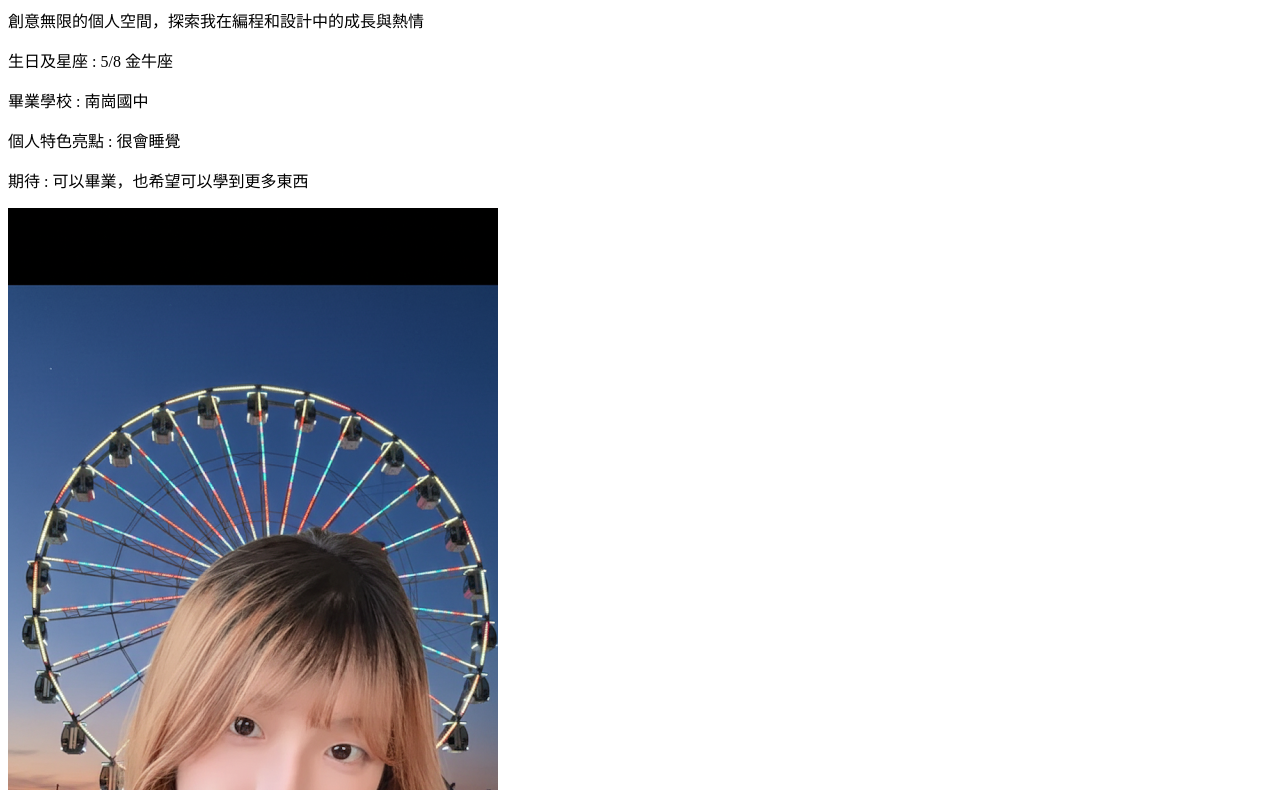
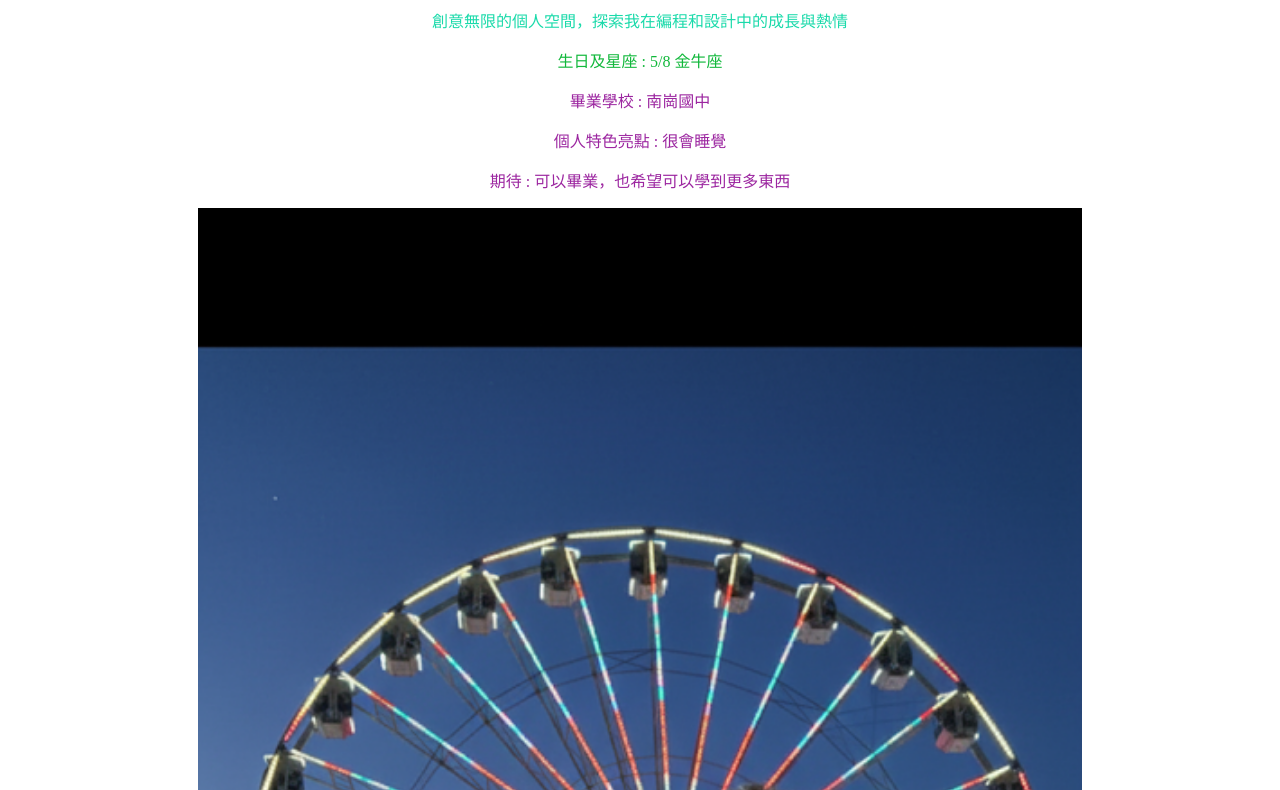
Before and after one commit to s311002-ctrl/002, a plain HTML site: page index.html in a window 1280 px wide. Shown: the part 81-871 px from the top of the page. Drawn offline with Linux system fonts and the light colour scheme.

Commit message:
Add files via upload

```diff
--- a/index.html
+++ b/index.html
@@ -5,14 +5,14 @@
     <meta name="viewport" content="width=device-width, initial-scale=1.0">
     <title>創意網頁設計坊</title>
 </head>
-<body>
-   <h1>創意網頁設計坊</h1>
-   <p>創意無限的個人空間，探索我在編程和設計中的成長與熱情</p>
-   <p>生日及星座 : 5/8 金牛座</p>
-   <p>畢業學校 : 南崗國中</p>
-   <p>個人特色亮點 : 很會睡覺</p>
-   <p>期待 : 可以畢業，也希望可以學到更多東西</p>
-   <img src="02.png" alt="AI圖片">
-   <a href="https://www.ntsh.ntct.edu.tw/home">南投高中</a>
-</body>
-</html>
+<body align="center">
+    <h1 style="color:green;">創意網頁設計坊</h1>
+    <p style="color:rgb(26, 218, 170);">創意無限的個人空間，探索我在編程和設計中的成長與熱情</p>
+   <p style="color:rgb(17, 184, 59);">生日及星座 : 5/8 金牛座</p>
+   <p style="color:rgb(156, 38, 160);">畢業學校 : 南崗國中</p>
+   <p style="color:rgb(156, 38, 160);">個人特色亮點 : 很會睡覺</p>
+   <p style="color:rgb(156, 38, 160);">期待 : 可以畢業，也希望可以學到更多東西</p>
+   <img style="width:70%" src="02.png" alt="AI圖片">
+   <p><a href="test.html">測試</a>
+    <button onclick="alert('123');">我是按鈕</button>
+   </head>
```
Also changed, not shown: test.html (added, +11 -0 lines).
